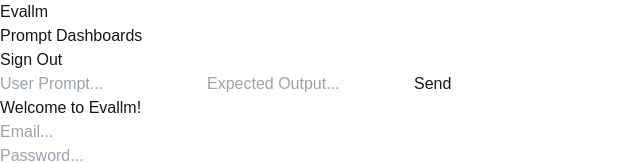
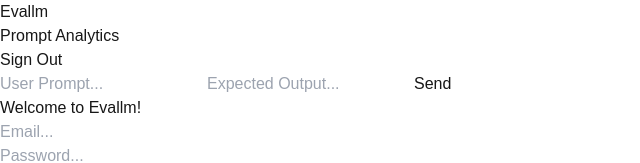
Before and after one commit to sdewhitt/Evallm, a Next.js app in the folder evallm/: page / in a window 1280 px wide. Shown: the top 163 px of the page, without its empty margins (0-640 px from the left). Built offline with nearby package versions, Linux system fonts and the light colour scheme.

Commit message:
Homepage formatting

```diff
--- a/evallm/src/app/page.tsx
+++ b/evallm/src/app/page.tsx
@@ -115,16 +115,20 @@
 
   const switchDisplayPrompt = (index: number) => {
     setExperiment(experimentArray[index]);
+    toggleSidebar();
   };
 
   return (
     <div className="min-h-screen flex bg-stone-800">
 
-      <div className="flex-1 flex flex-col justify-between p-8">
-        <h1 className="text-xl font-semibold text-white text-center"> Evallm </h1>
+      <div className="flex-1 flex flex-col justify-between">
+        <div className="absolute inset-0 bg-stone-900  p-6 h-20 border-b border-gray-950">
+          <h1 className="text-xl font-semibold text-white text-center"> Evallm </h1>
+        </div>
+
 
         <div className="fixed top-3 left-10 space-y-4 bg-emerald-700 hover:bg-emerald-800 transition-all p-3 rounded-xl ">
-          <button onClick={toggleSidebar}>Prompt Dashboards</button>
+          <button onClick={toggleSidebar}>Prompt Analytics</button>
         </div>
 
         <div className="fixed top-3 right-10 space-y-4 bg-emerald-700 hover:bg-emerald-800 transition-all p-3 rounded-xl">
@@ -135,11 +139,11 @@
 
       {/* Sidebar */}
       {isSidebarVisible && (
-        <div className="flex flex-col fixed inset-y-0 left-0 w-64 bg-emerald-950 shadow-lg border border-stone-900">
+        <div className="flex flex-col fixed inset-y-0 left-0 w-64 bg-emerald-950 shadow-lg border-b border-stone-900">
 
           <div className = "bg-emerald-900 p-4 border-b border-emerald-950">
             <button className="text-xl font-semibold text-white hover:bg-emerald-950 transition-all p-2 rounded-xl" onClick={toggleSidebar}>
-              Prompt Dashboards
+              Prompt Analytics
             </button>
           </div>
 
@@ -287,11 +291,3 @@
     </div>
   );
 }
-
-//<div id="googleSignInDiv" className="mt-4"></div>
-/*<button
-              onClick={() => handleSignIn()}
-              className="mt-4 px-4 py-2 bg-emerald-600 text-stone-900 rounded-xl hover:bg-emerald-800 transition-all"
-            >
-              Sign in with Google
-            </button>*/
```
